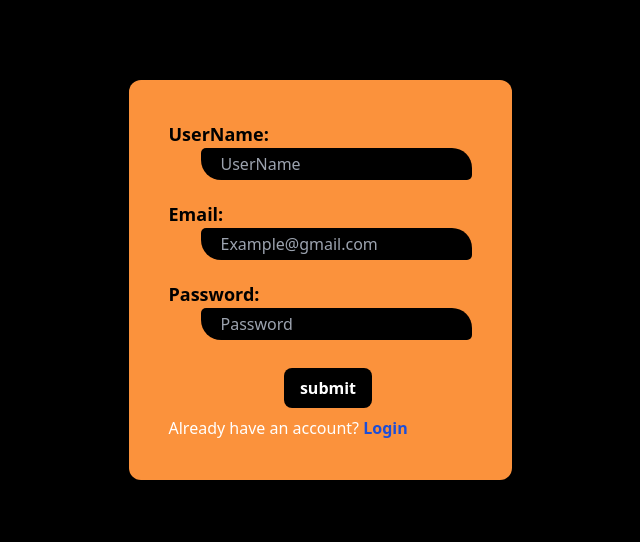
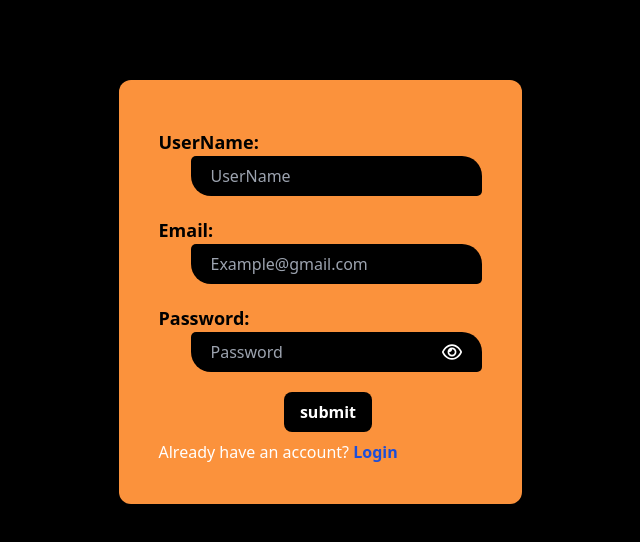
Before and after one commit to Fexxix/TooDoo, a React (Vite) app in the folder client/: page /signup in a window 1280 px wide. Shown: the top 542 px of the page, without its empty margins (320-960 px from the left). Built offline with nearby package versions, Linux system fonts and the light colour scheme; no server answers.

Commit message:
update show password component

```diff
--- a/client/src/SignUp.tsx
+++ b/client/src/SignUp.tsx
@@ -1,61 +1,83 @@
-import axios from "axios"
-import { API_URL } from "./config"
-import { useState } from "react"
-import { useForm } from "react-hook-form"
-import {Link} from "react-router-dom"
+import axios from "axios";
+import { API_URL } from "./config";
+import { useState } from "react";
+import { useForm } from "react-hook-form";
+import { Link } from "react-router-dom";
 type UserData = {
-  username: string
-  email: string
-  password: string
-}
+  username: string;
+  email: string;
+  password: string;
+};
 
 export default function SignUp() {
-
   const {
     register,
     handleSubmit,
     formState: { errors },
-  } = useForm<UserData>()
+  } = useForm<UserData>();
 
-  const [apiError, setApiError] = useState<{ message: string }>({ message: "" })
+  const [apiError, setApiError] = useState<{ message: string }>({
+    message: "",
+  });
+  const [hide, setHide] = useState<{ type: string; url: string }>({
+    type: "password",
+    url: "eye-regular.svg",
+  });
 
   async function onSubmit(data: UserData) {
-    console.log(data , API_URL)
+    console.log(data, API_URL);
     try {
-      await axios.post(`${API_URL}/users/signup`, data)
+      await axios.post(`${API_URL}/users/signup`, data);
     } catch (e) {
-      console.log("err")
-      setApiError(e as typeof apiError)
+      console.log("err");
+      setApiError(e as typeof apiError);
+    }
   }
 
-  }
+  const togglePasswordVisibility = () => {
+    const newType = hide.type === "password" ? "text" : "password";
+    const newUrl =
+      hide.url === "eye-regular.svg"
+        ? "eye-slash-regular.svg"
+        : "eye-regular.svg";
+    setHide({ type: newType, url: newUrl });
+  };
   return (
     <div className="flex justify-center items-center  h-full w-full  mt-20 ">
-      <form className="bg-orange-400 w-fit h-fit p-10 rounded-xl" onSubmit={handleSubmit(onSubmit)}>
-
-      <div className="w-full h-20 flex flex-col">
-  <label htmlFor="username" className="text-lg font-bold">UserName:</label>
-  <input className="outline-none  bg-black text-white border-none px-5 ml-8 p-1"
-  style={{ borderRadius: '5px 20px' }}
+      <form
+        className="bg-orange-400 w-fit h-fit p-10 rounded-xl"
+        onSubmit={handleSubmit(onSubmit)}
+      >
+        <div className="w-full h-20 flex flex-col mt-2">
+          <label htmlFor="username" className="text-lg font-bold">
+            UserName:
+          </label>
+          <input
+            className="outline-none  bg-black text-white border-none px-5 ml-8 py-2"
+            style={{ borderRadius: "5px 20px" }}
             type="text"
             placeholder="UserName"
             id="username"
             {...register("username", {
               minLength: {
                 value: 5,
-        message: "Username must be at least 5 characters"
+                message: "Username must be at least 5 characters",
               },
               required: "Username is required",
             })}
           />
-  {errors.username && <div className="text-sm text-white">{errors.username.message}</div>}
+          {errors.username && (
+            <div className="text-sm text-white">{errors.username.message}</div>
+          )}
         </div>
 
-
-        <div className="w-full h-20 flex flex-col">
-  <label className="text-lg font-bold" htmlFor="email">Email:</label>
-  <input className="outline-none  bg-black text-white border-none px-5 ml-8 p-1"
-  style={{ borderRadius: '5px 20px' }}
+        <div className="w-full h-20 flex flex-col mt-2">
+          <label className="text-lg font-bold" htmlFor="email">
+            Email:
+          </label>
+          <input
+            className="outline-none  bg-black text-white border-none px-5 ml-8 py-2"
+            style={{ borderRadius: "5px 20px" }}
             type="email"
             placeholder="Example@gmail.com"
             id="email"
@@ -63,38 +85,65 @@ export default function SignUp() {
               required: "Email is required",
               pattern: {
                 value: /^[\w.-]+@[a-zA-Z_-]+?\.[a-zA-Z]{2,}$/,
-        message: "Invalid email format"
-      }
+                message: "Invalid email format",
+              },
             })}
           />
-  {errors.email && <div className="text-sm text-white">{errors.email.message}</div>}
+          {errors.email && (
+            <div className="text-sm text-white">{errors.email.message}</div>
+          )}
         </div>
 
+        <div className="w-full h-20 flex flex-col mt-2">
+          <label className="text-lg font-bold" htmlFor="password">
+            Password:
+          </label>
 
-        <div className="w-full h-20 flex flex-col">
-  <label className="text-lg font-bold" htmlFor="password">Password:</label>
-  <input className="outline-none  bg-black text-white border-none px-5 ml-8 p-1"
-  style={{ borderRadius: '5px 20px' }}
-    type="password"
+          <div
+            className=" bg-black text-white border-none px-5 ml-8 py-2  flex justify-center items-center"
+            style={{ borderRadius: "5px 20px" }}
+          >
+            <input
+              className="outline-none bg-black"
+              type={hide.type}
               placeholder="Password"
               id="password"
               {...register("password", {
                 minLength: {
                   value: 8,
-        message: "Password must be at least 8 characters long"
+                  message: "Password must be at least 8 characters long",
                 },
-      required: "Password is required"
+                required: "Password is required",
               })}
             />
-  {errors.password && <div className="text-sm text-white">{errors.password.message}</div>}
+            <div
+              className="w-5 h-5"
+              onClick={() => {
+                togglePasswordVisibility();
+              }}
+            >
+              <img className="w-full h-full" src={hide.url} alt="" />
+            </div>
+          </div>
+          {errors.password && (
+            <div className="text-sm text-white">{errors.password.message}</div>
+          )}
         </div>
 
         <div className="w-full flex justify-center items-center m-2">
-        <button className="bg-black px-4 py-2 text-white font-bold rounded-lg" type="submit">submit</button>
+          <button
+            className="bg-black px-4 py-2 text-white font-bold rounded-lg"
+            type="submit"
+          >
+            submit
+          </button>
         </div>
 
         <div className="text-white">
-        Already have an account? <Link to="/login" className="text-blue-700 font-bold">Login</Link>
+          Already have an account?{" "}
+          <Link to="/login" className="text-blue-700 font-bold">
+            Login
+          </Link>
         </div>
       </form>
       {apiError.message && <div>{apiError.message}</div>}
--- a/client/src/index.css
+++ b/client/src/index.css
@@ -1,6 +1,6 @@
 @tailwind base;
 @tailwind components;
 @tailwind utilities;
-body{
-    background-color: black;
+body {
+  background-color: black;
 }
```
Also changed, not shown: client/src/App.tsx (+10 -14 lines), client/src/Home.tsx (+10 -8 lines), client/src/Login.tsx (+7 -7 lines), client/src/Navbar.tsx (+9 -8 lines), client/public/eye-regular.svg (added), client/public/eye-slash-regular.svg (added). Lines whose indentation alone changed are shown as unchanged.
